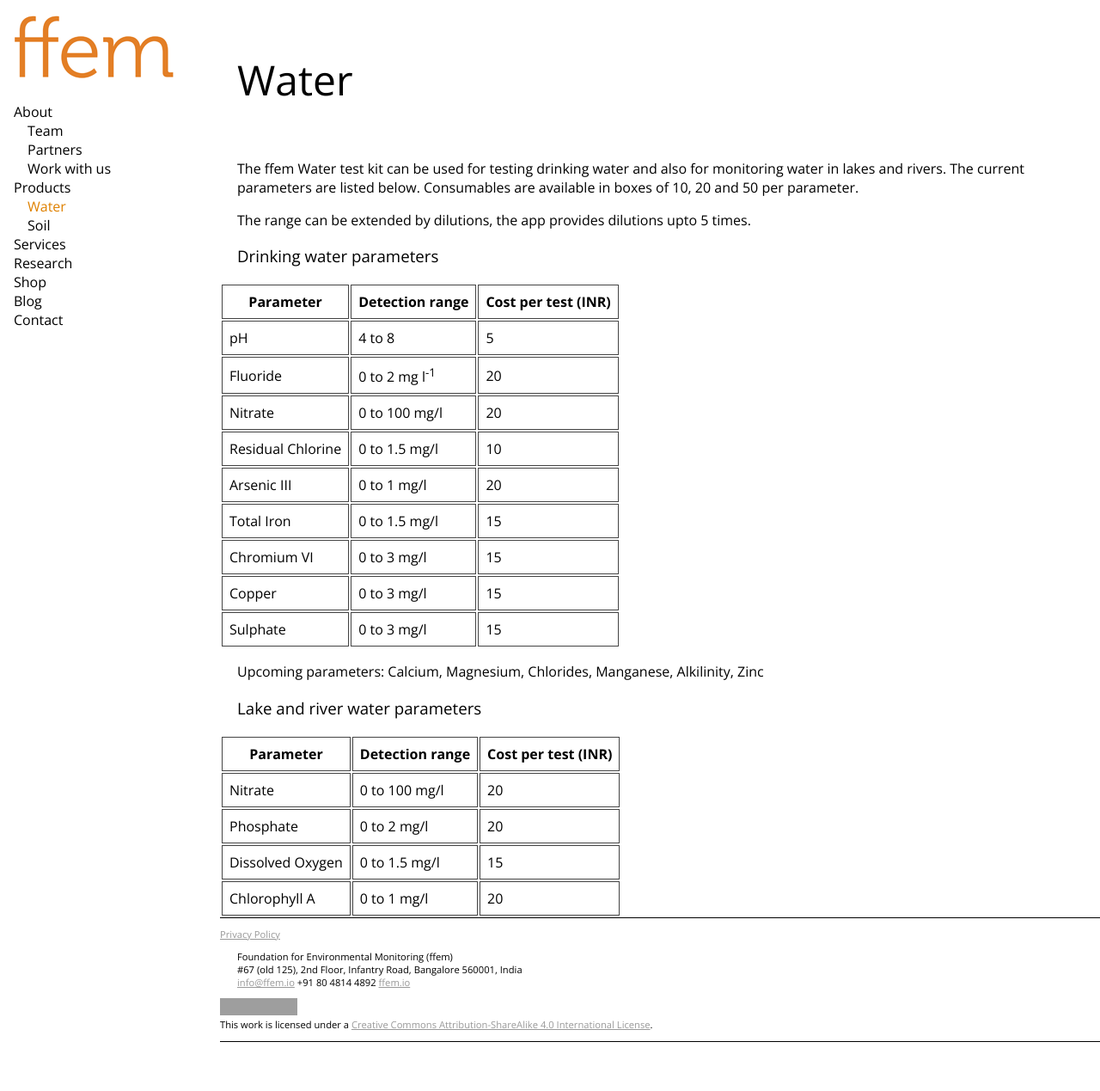
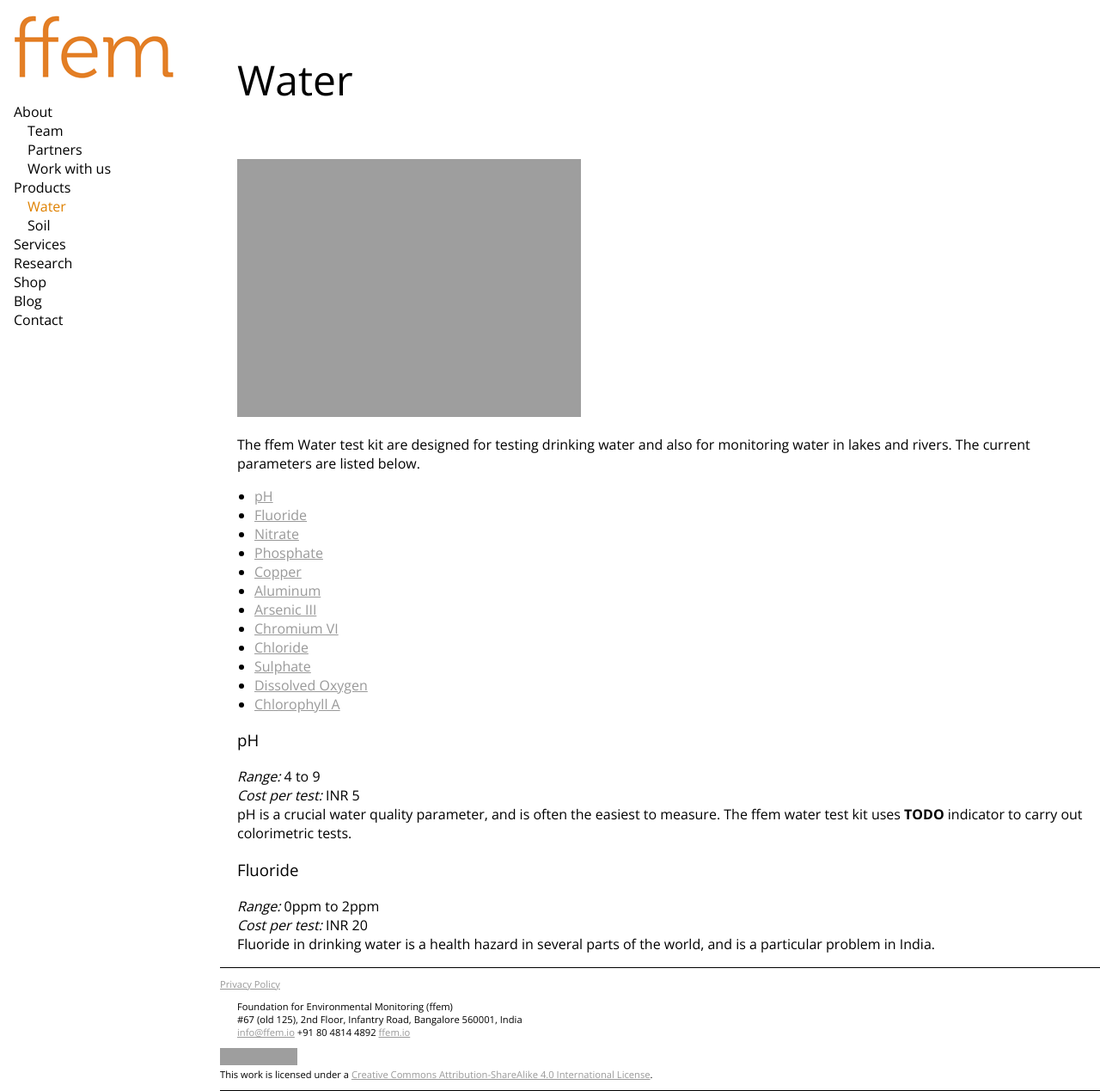
Before and after one commit to adraman/foundation-for-environmental-monitoring.github.io, a Jekyll site: the page built from _pages/water.md, in a window 1280 px wide and 1269 px high. Shown: the whole window at 86% size. Built offline with Jekyll 4.4.1, drawn with Linux system fonts in a browser that asks for light colours; grey boxes are pictures that could not be loaded.

Commit message:
Content in water.md

```diff
--- a/_pages/water.md
+++ b/_pages/water.md
@@ -4,92 +4,31 @@ title: Water
 layout: default
 ---
 
-The ffem Water test kit can be used for testing drinking water and also for monitoring water in lakes and rivers. The current parameters are listed below. Consumables are available in boxes of 10, 20 and 50 per parameter.
+![Caddisfly]({{ site.url }}/assets/images/caddisfly5.jpg)
 
-The range can be extended by dilutions, the app provides dilutions upto 5 times.
+The ffem Water test kit are designed for testing drinking water and also for monitoring water in lakes and rivers. The current parameters are listed below.
 
+* [pH](#ph)
+* [Fluoride](#fluoride)
+* [Nitrate](#nitrate)
+* [Phosphate](#phosphate)
+* [Copper](#copper)
+* [Aluminum](#aluminum)
+* [Arsenic III](#arsenic_iii)
+* [Chromium VI](#chromium_vi)
+* [Chloride](#chloride)
+* [Sulphate](#sulphate)
+* [Dissolved Oxygen](#dissolved_oxygen)
+* [Chlorophyll A](#chlorophyll_a)
 
-### Drinking water parameters
-<table>
-	<tr>
-		<th>Parameter</th>
-		<th>Detection range</th>
-    <th>Cost per test (INR)</th>
-	</tr>
-  <tr>
-    <td>pH</td>
-    <td>4 to 8</td>
-    <td>5</td>
-  </tr>
-	<tr>
-		<td>Fluoride</td>
-		<td>0 to 2 mg l<sup>-1</sup></td>
-    <td>20</td>
-	</tr>
-	<tr>
-		<td>Nitrate</td>
-		<td>0 to 100 mg/l</td>
-    <td>20</td>
-	</tr>
-	<tr>
-		<td>Residual Chlorine</td>
-		<td>0 to 1.5 mg/l</td>
-    <td>10</td>
-	</tr>
-	<tr>
-		<td>Arsenic III</td>
-		<td>0 to 1 mg/l</td>
-    <td>20</td>
-	</tr>
-	<tr>
-		<td>Total Iron</td>
-		<td>0 to 1.5 mg/l</td>
-    <td>15</td>
-	</tr>
-	<tr>
-		<td>Chromium VI</td>
-		<td>0 to 3 mg/l</td>
-    <td>15</td>
-	</tr>
-	<tr>
-		<td>Copper</td>
-		<td>0 to 3 mg/l</td>
-    <td>15</td>
-	</tr>
-	<tr>
-		<td>Sulphate</td>
-		<td>0 to 3 mg/l</td>
-    <td>15</td>
-	</tr>
-</table>
+<a name="ph"></a>
+### pH
+_Range:_ 4 to 9<br>
+_Cost per test:_ INR 5<br>
+pH is a crucial water quality parameter, and is often the easiest to measure. The ffem water test kit uses **TODO** indicator to carry out colorimetric tests.
 
-Upcoming parameters: Calcium, Magnesium, Chlorides, Manganese, Alkilinity, Zinc
-
-### Lake and river water parameters
-<table>
-	<tr>
-		<th>Parameter</th>
-		<th>Detection range</th>
-    <th>Cost per test (INR)</th>
-	</tr>
-	<tr>
-		<td>Nitrate</td>
-		<td>0 to 100 mg/l</td>
-    <td>20</td>
-	</tr>
-	<tr>
-		<td>Phosphate</td>
-		<td>0 to 2 mg/l</td>
-    <td>20</td>
-	</tr>
-	<tr>
-		<td>Dissolved Oxygen</td>
-		<td>0 to 1.5 mg/l</td>
-    <td>15</td>
-	</tr>
-	<tr>
-		<td>Chlorophyll A</td>
-		<td>0 to 1 mg/l</td>
-    <td>20</td>
-	</tr>
-</table>
+<a name="fluoride"></a>
+### Fluoride
+_Range:_ 0ppm to 2ppm<br>
+_Cost per test:_ INR 20<br>
+Fluoride in drinking water is a health hazard in several parts of the world, and is a particular problem in India.
```
